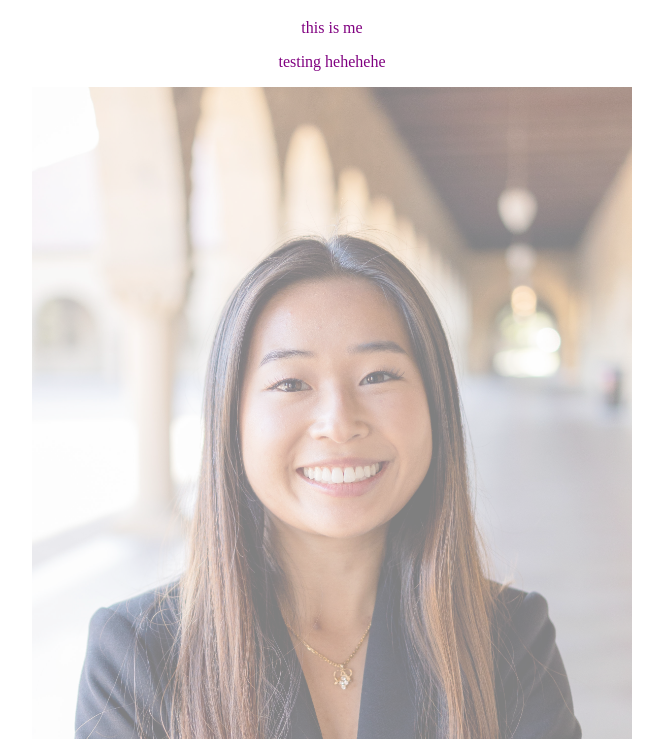
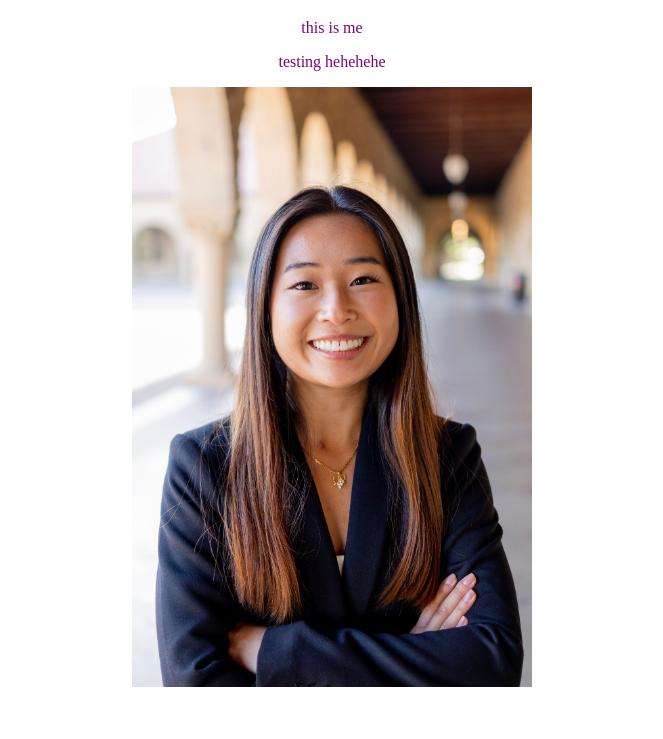
Before and after one commit to britneyky/britneyky.github.io, a plain HTML site: page index.html in a window 1280 px wide. Shown: the part 61-800 px from the top of the page, without its empty margins (308-971 px from the left). Drawn offline with Linux system fonts and the light colour scheme.

Commit message:
Update style.css

```diff
--- a/style.css
+++ b/style.css
@@ -4,9 +4,8 @@ body {
     text-align: center;
 }
 img {
-    width: 600px;
-    height: auto;
-    opacity: 50%;
+    width: auto;
+    height: 600px;
 }
 
 p {
```
